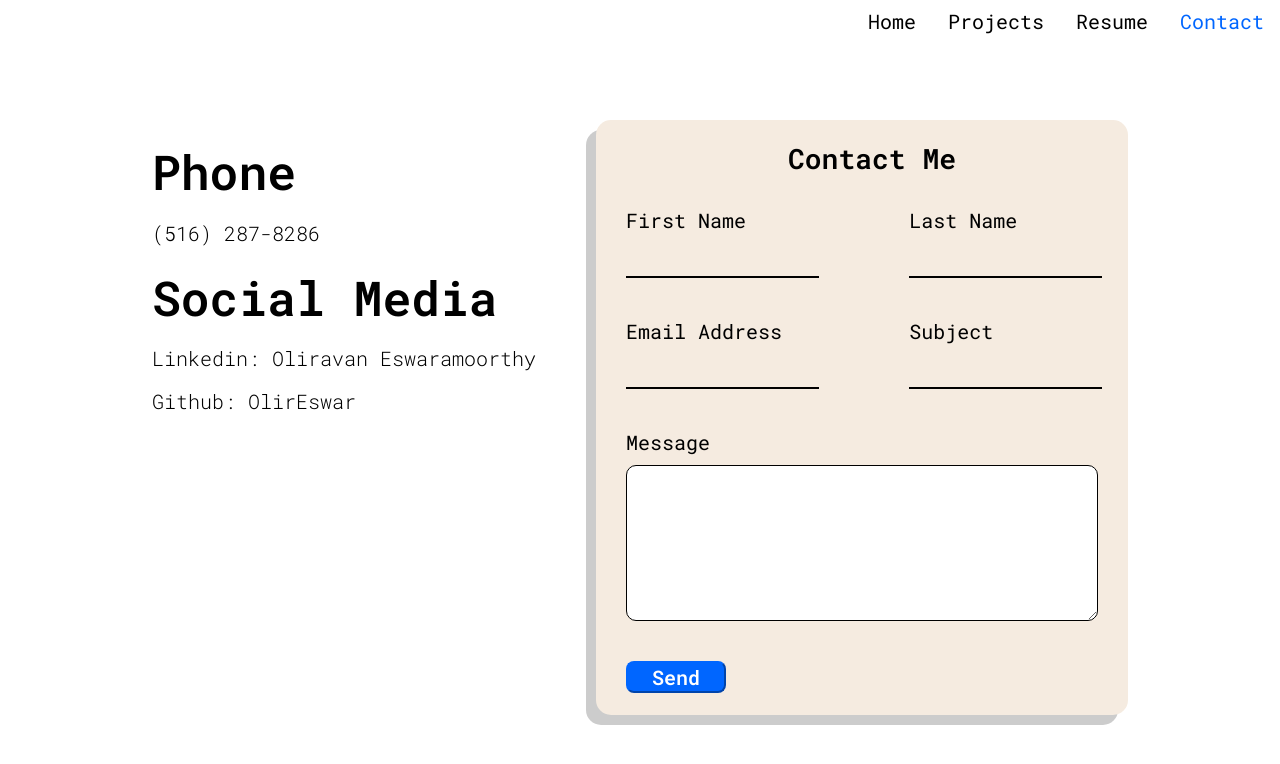
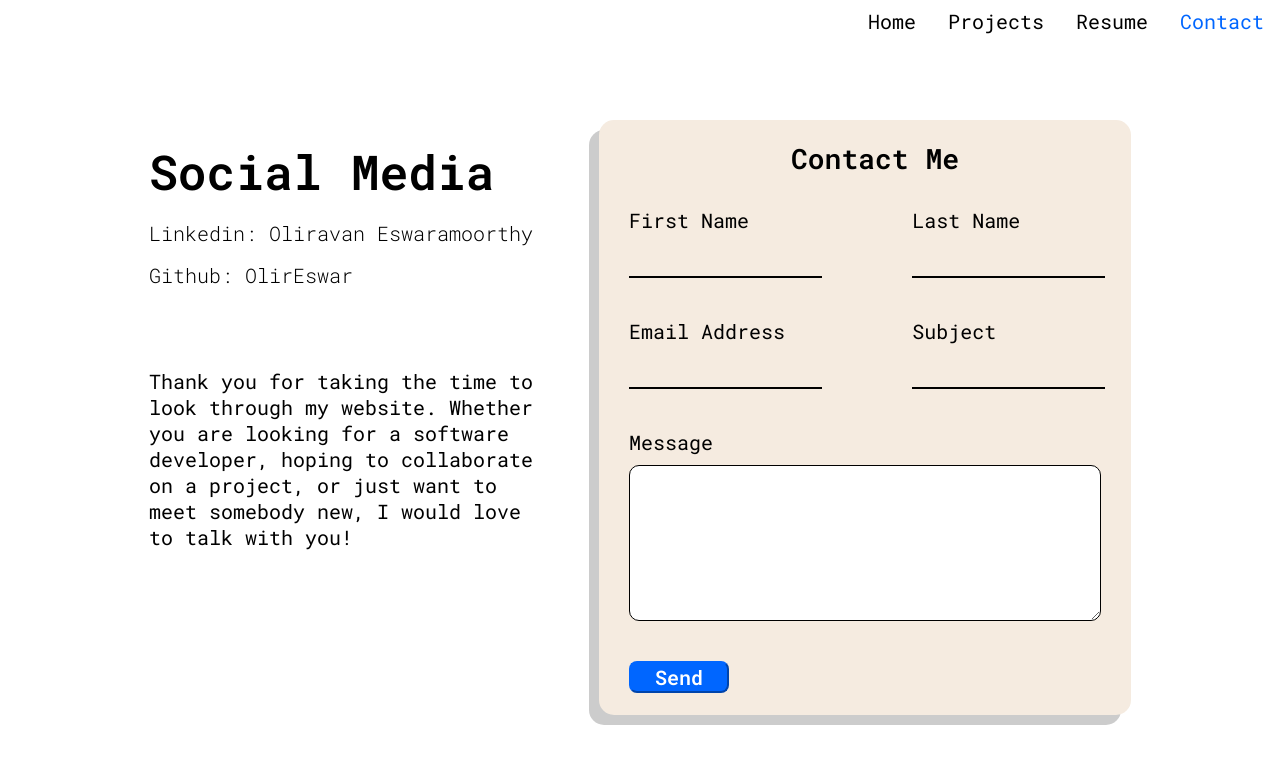
Before and after one commit to OlirEswar/OlirEswar.com, a React (Vite) app: page /Contact in a window 1280 px wide. Shown: the top 764 px of the page. Built offline with nearby package versions, Linux system fonts and the light colour scheme.

Commit message:
Fixed bug where contact p style applied to all p's

```diff
--- a/src/Contact.css
+++ b/src/Contact.css
@@ -1,6 +1,7 @@
 .contact-container {
     display: flex;
     margin-right: 60px;
+    max-width: 390px;
 }
 
 .contact-container__info h1 {
@@ -22,3 +23,10 @@
     flex-direction: column;
     justify-content: space-between;
 }
+
+.contact-container__info p {
+    margin-top: 80px;
+    font-family: "Roboto Mono", monospace;
+    font-size: 20px;
+    font-weight: 500;
+}
--- a/src/Contact.jsx
+++ b/src/Contact.jsx
@@ -4,11 +4,15 @@ function Contact() {
   return (
     <div className="contact-container">
       <div className="contact-container__info">
-        <h1>Phone</h1>
-        <h2>(516) 287-8286</h2>
         <h1>Social Media</h1>
         <h2>Linkedin: Oliravan Eswaramoorthy</h2>
         <h2>Github: OlirEswar</h2>
+        <p>
+          Thank you for taking the time to look through my website. Whether you
+          are looking for a software developer, hoping to collaborate on a
+          project, or just want to meet somebody new, I would love to talk with
+          you!
+        </p>
       </div>
       <div className="contact-container__form"></div>
     </div>
```
